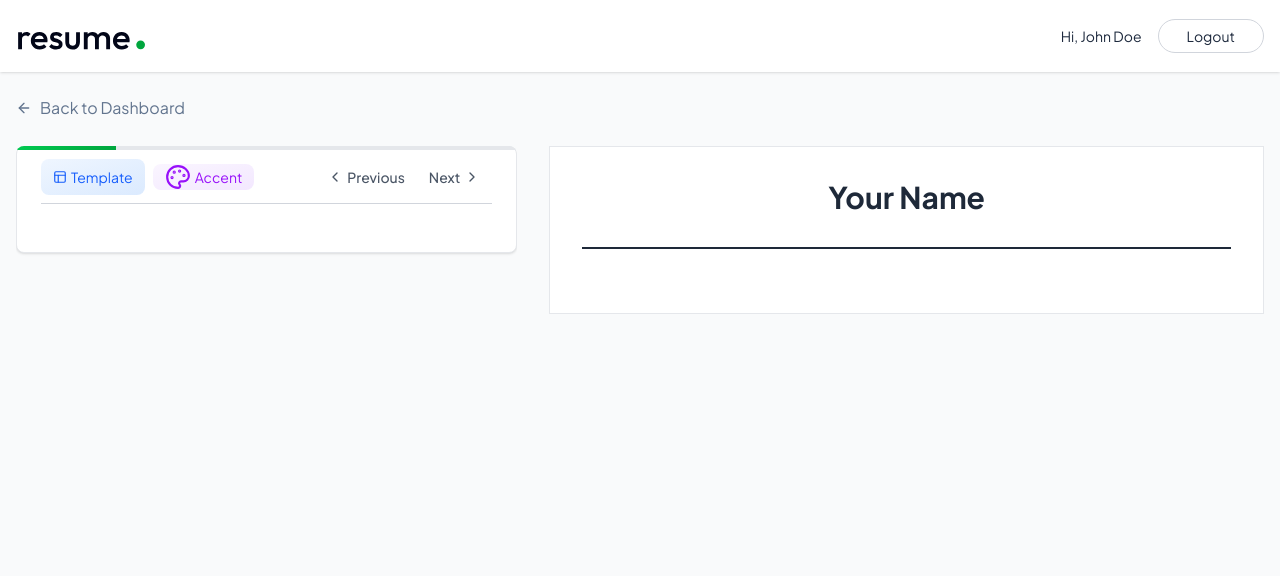
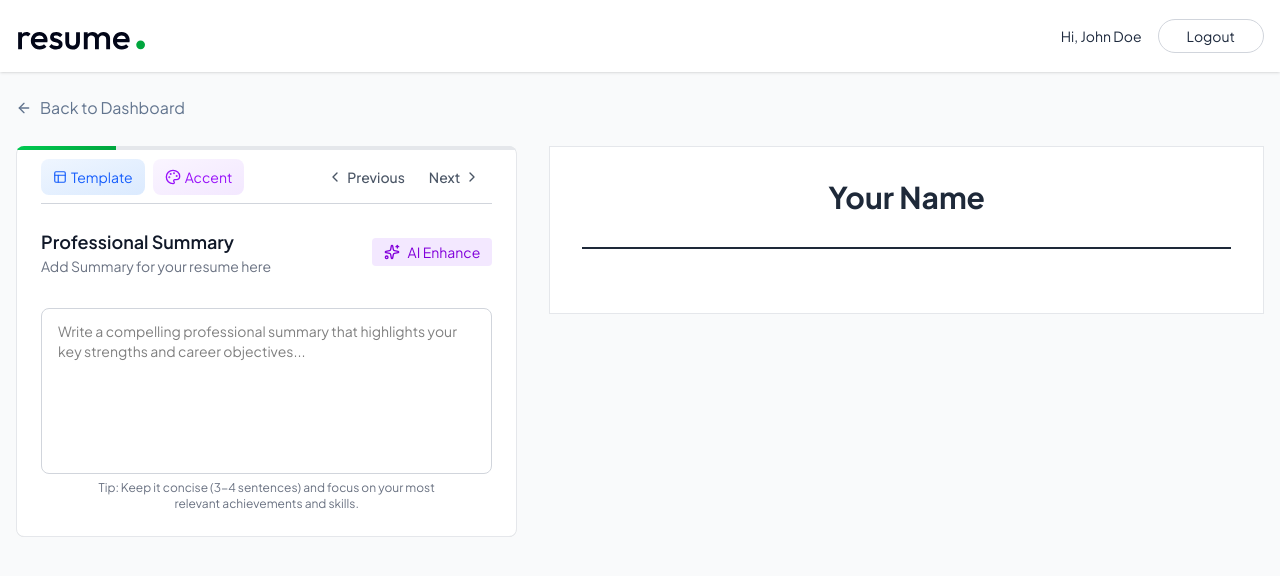
Before and after one commit to Vivek210404/AI-Resume-Builder, a React (Vite) app in the folder client/: page /app/builder/1 in a window 1280 px wide. Both pictures are taken after a click on the button "Next". Shown: the top 576 px of the page. Built offline with nearby package versions, Linux system fonts and the light colour scheme; the HTML template or start-up script is replaced by a standard one.

Commit message:
Created Professional summary form component

```diff
--- a/client/src/components/ColorPicker.jsx
+++ b/client/src/components/ColorPicker.jsx
@@ -21,9 +21,9 @@
     <div className="relative">
       <button
         onClick={() => setIsOpen(!isOpen)}
-        className="flex items-center gap-1 text-sm text-purple-600 bg-gradient-to-br from-purple-50 to-purple-100 ring-purple-300 hover:ring transition-all px-3 rounded-lg"
+        className="flex items-center gap-1 text-sm text-purple-600 bg-gradient-to-br from-purple-50 to-purple-100 ring-purple-300 hover:ring transition-all px-3 py-2 rounded-lg"
       >
-        <Palette size={26} /> <span className="max-sm:hidden">Accent</span>
+        <Palette size={16} /> <span className="max-sm:hidden">Accent</span>
       </button>
 
       {isOpen &&
--- /dev/null
+++ b/client/src/components/ProfessionalSummaryForm.jsx
@@ -0,0 +1,40 @@
+import React from "react";
+import { Sparkles } from "lucide-react";
+
+const ProfessionalSummaryForm = ({ data, onChange, setResumeData }) => {
+  return (
+    <div className="space-y-4">
+      <div className="flex items-center justify-between">
+        <div>
+          <h3 className="flex items-center gap-2 text-lg font-semibold text-gray-900">
+            Professional Summary
+          </h3>
+          <p className="text-sm text-gray-500">
+            Add Summary for your resume here
+          </p>
+        </div>
+
+        {/* AI Enhance Button (Placeholder) */}
+        <button className="flex items-center gap-2 px-3 py-1 text-sm bg-purple-100 text-purple-700 rounded hover:bg-purple-200 transition-colors disabled:opacity-50">
+          <Sparkles className="size-4" /> AI Enhance
+        </button>
+      </div>
+
+      <div className="mt-6">
+        <textarea
+          value={data || ""}
+          onChange={(e)=>onChange(e.target.value)}
+          rows={7}
+          className="w-full p-3 px-4 mt-2 border text-sm border-gray-300 rounded-lg focus:ring focus:ring-blue-500 focus:border-blue-500 outline-none transition-colors resize-none"
+          placeholder="Write a compelling professional summary that highlights your key strengths and career objectives..."
+        />
+        <p className="text-xs text-gray-500 max-w-4/5 mx-auto text-center">
+          Tip: Keep it concise (3-4 sentences) and focus on your most relevant
+          achievements and skills.
+        </p>
+      </div>
+    </div>
+  );
+};
+
+export default ProfessionalSummaryForm;
--- a/client/src/pages/ResumeBuilder.jsx
+++ b/client/src/pages/ResumeBuilder.jsx
@@ -6,6 +6,7 @@
 import ResumePreview from '../components/ResumePreview'
 import TemplateSelector from '../components/TemplateSelector'
 import ColorPicker from '../components/ColorPicker'
+import ProfessionalSummaryForm from '../components/ProfessionalSummaryForm'
 
 const ResumeBuilder = () => {
 
@@ -94,6 +95,9 @@
                 {activeSection.id === 'personal' && (
                   <PersonalInfoForm data={resumeData.personal_info} onChange={(data)=>setResumeData(prev => ({...prev,personal_info: data}))} removeBackground={removeBackground} setRemoveBackground={setRemoveBackground} />
                 )}
+                {activeSection.id === 'summary' && (
+                  <ProfessionalSummaryForm data={resumeData.professional_summary} onChange={(data) => setResumeData((prev) => ({...prev, professional_summary: data}))} setResumeData={setResumeData} />
+                )}
               </div>
 
             </div>
```
